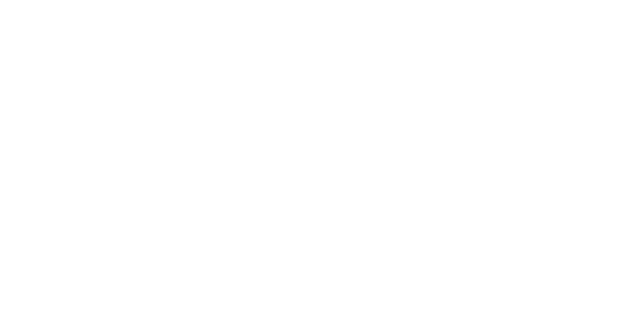
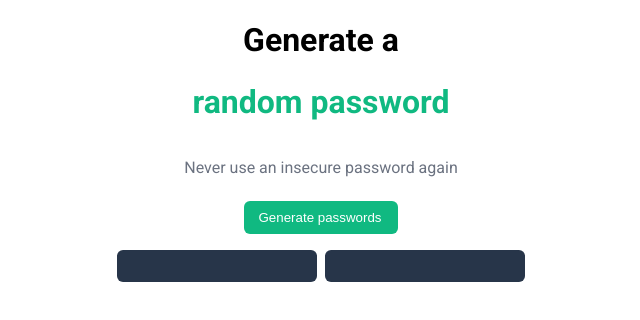
Before and after one commit to n4heen/scrimbaCourse, a plain HTML site: page module3/passwordGenerator/index.html in a window 1280 px wide. Shown: the whole page, without its empty margins (319-959 px from the left). Drawn offline with Linux system fonts and the light colour scheme.

Commit message:
new commit

```diff
--- a/module3/passwordGenerator/index.html
+++ b/module3/passwordGenerator/index.html
@@ -11,7 +11,14 @@
 </head>
 
 <body>
-    <h1></h1>
+    <h1>Generate a</h1>
+    <h1 class="blue">random password</h1>
+    <p>Never use an insecure password again</p>
+    <button class="generateButton" onclick="generate()">Generate passwords</button>
+    <div id="stage">
+        <div class="password__1"></div>
+        <div class="password__2"></div>
+    </div>
 </body>
 
 </html>
--- a/module3/passwordGenerator/index.js
+++ b/module3/passwordGenerator/index.js
@@ -1,2 +1,13 @@
-const characters = ["A","B","C","D","E","F","G","H","I","J","K","L","M","N","O","P","Q","R","S","T","U","V","W","X","Y","Z","a","b","c","d","e","f","g","h","i","j","k","l","m","n","o","p","q","r","s","t","u","v","w","x","y","z", "0", "1", "2", "3", "4", "5", "6", "7", "8", "9","~","`","!","@","#","$","%","^","&","*","(",")","_","-","+","=","{","[","}","]",",","|",":",";","<",">",".","?",
-"/"];
+const characters = ["A", "B", "C", "D", "E", "F", "G", "H", "I", "J", "K", "L", "M", "N", "O", "P", "Q", "R", "S", "T", "U", "V", "W", "X", "Y", "Z", "a", "b", "c", "d", "e", "f", "g", "h", "i", "j", "k", "l", "m", "n", "o", "p", "q", "r", "s", "t", "u", "v", "w", "x", "y", "z", "0", "1", "2", "3", "4", "5", "6", "7", "8", "9", "~", "`", "!", "@", "#", "$", "%", "^", "&", "*", "(", ")", "_", "-", "+", "=", "{", "[", "}", "]", ",", "|", ":", ";", "<", ">", ".", "?",
+    "/"];
+
+let password1El = document.querySelector(".password__1")
+let password2El = document.querySelector(".password__2")
+let generateButton = document.querySelector(".generateButton")
+
+function generate() {
+    let randomIndexOne = Math.floor(Math.random() * characters.length)
+    let randomIndexTwo = Math.floor(Math.random() * characters.length)
+    password1El.textContent = characters[randomIndexOne]
+    password2El.textContent = characters[randomIndexTwo]
+}
--- a/module3/passwordGenerator/style.css
+++ b/module3/passwordGenerator/style.css
@@ -1,3 +1,49 @@
+@import url('https://fonts.googleapis.com/css2?family=Roboto:wght@400;500;700;900&display=swap');
+
 body {
     margin: 0;
+    padding: 0;
+    font-family: 'Roboto', sans-serif;
+    display: flex;
+    flex-direction: column;
+    align-items: center;
 }
+
+.blue {
+    color: #10B981;
+    margin-top: 2px;
+}
+
+p {
+    color: #6B7280;
+}
+
+button {
+    background-color: #10B981;
+    color: white;
+    padding: 9px 17px 9px 15px;
+    border-radius: 6px;
+    border: none;
+    margin-top: 8px;
+}
+
+#stage {
+    display: flex;
+    justify-content: center;
+    margin-top: 16px;
+}
+
+.password__1 {
+    background: #273549;
+    border-radius: 6px;
+    color: #10B981;
+    padding: 16px 100px;
+    margin-right: 8px;
+}
+
+.password__2 {
+    background: #273549;
+    border-radius: 6px;
+    color: #10B981;
+    padding: 16px 100px;
+}
```
